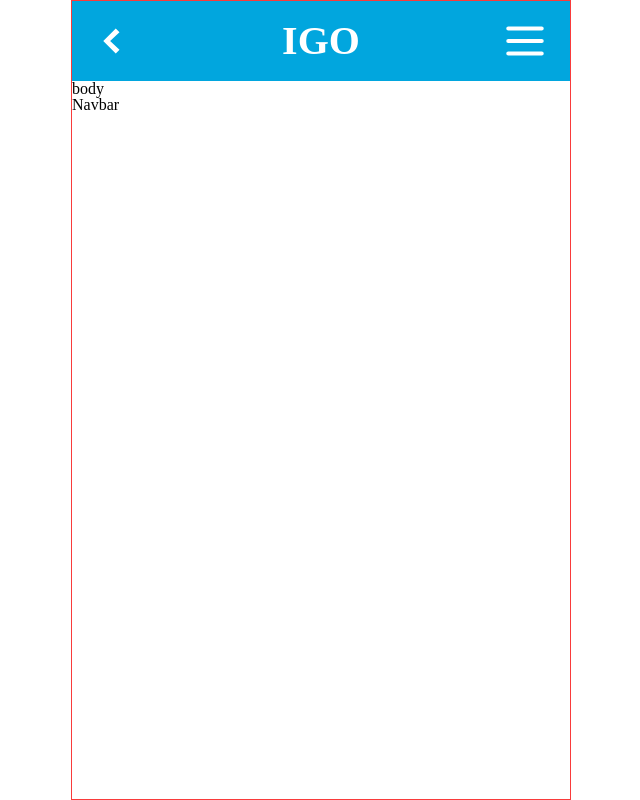
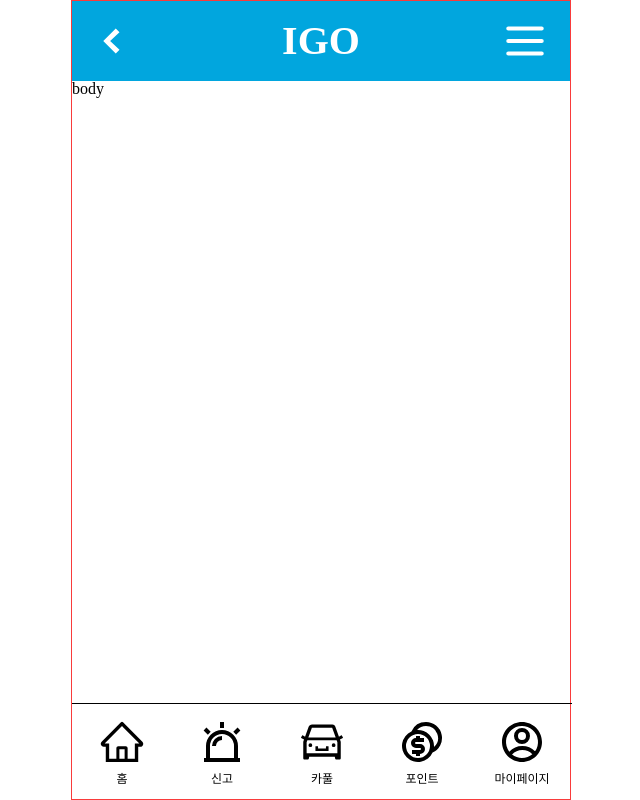
Before and after one commit to Hod0ri/2022-Capstone-IGO, a Next.js app in the folder Web Client/igo-web/: page / in a window 1280 px wide. Shown: the whole page, without its empty margins (319-959 px from the left). Built offline with nearby package versions, Linux system fonts and the light colour scheme.

Commit message:
[ Web ] add Navbar, fix BodyContainer position: relative

```diff
--- /dev/null
+++ b/Web Client/igo-web/core/components/Navbar/Button.jsx
@@ -0,0 +1,19 @@
+import React from 'react';
+import styled from 'styled-components';
+
+const ButtonStyle = styled.button`
+  display: inline-block;
+  border : none;
+  background: none;
+  width: 20%;
+`;
+
+const Button = ({children}) => {
+  return (
+    <ButtonStyle>
+      {children}
+    </ButtonStyle>
+  );
+};
+
+export default Button;
--- a/Web Client/igo-web/core/components/Navbar/index.jsx
+++ b/Web Client/igo-web/core/components/Navbar/index.jsx
@@ -1,7 +1,51 @@
-import React from "react";
+import React from 'react';
+import styled, { css } from 'styled-components';
+import Button from './Button';
+import { AiOutlineHome, AiOutlineCar } from 'react-icons/ai';
+import { RiCoinsLine, RiAccountCircleLine, RiAlarmWarningLine } from 'react-icons/ri';
+
+const NavbarStyle = styled.div`
+  display: flex;
+  align-items: center;
+  height: 97px;
+  max-width: 500px;
+  width: 100%;
+  position: fixed;
+  bottom: 0;
+  border-top: 1px solid ${(props)=>props.theme.color.black};
+  p{
+    font-size: ${(props)=>props.theme.fontSize.xs};
+  }
+  text-align: center;
+`;
+
 
 const Navbar = () => {
-  return <div>Navbar</div>;
+
+  return (
+    <NavbarStyle>
+      <Button>
+        <AiOutlineHome size='48'/>
+        <p>홈</p>
+      </Button>
+      <Button>
+        <RiAlarmWarningLine size='48' />
+       <p>신고</p>
+      </Button>
+      <Button>
+        <AiOutlineCar size='48' />
+        <p>카풀</p>
+      </Button>
+      <Button>
+        <RiCoinsLine size='48' />
+        <p>포인트</p>
+      </Button>
+      <Button>
+        <RiAccountCircleLine size='48' />
+        <p>마이페이지</p>
+      </Button>
+    </NavbarStyle>
+  );
 };
 
 export default Navbar;
--- a/Web Client/igo-web/pages/index.jsx
+++ b/Web Client/igo-web/pages/index.jsx
@@ -3,6 +3,7 @@ import Header from "../core/components/Header";
 import Navbar from "../core/components/Navbar";
 
 const BodyContainer = styled.div`
+  position: relative;
   width: 500px;
   height: 100vh;
   margin: 0 auto;
```
